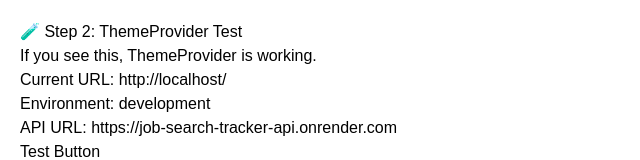
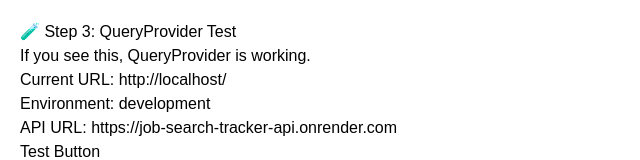
Before and after one commit to haim9798/job-search-tracker-frontend, a React (Create React App) app: page / in a window 1280 px wide. Shown: the top 160 px of the page, without its empty margins (0-640 px from the left). Built offline with nearby package versions, Linux system fonts and the light colour scheme; no server answers.

Commit message:
STEP 3: Add QueryProvider to test incrementally
- Added QueryProvider wrapper around test content
- Added QueryProvider import
- This will test if QueryProvider is causing the hanging issue

```diff
--- a/src/App.tsx
+++ b/src/App.tsx
@@ -4,6 +4,7 @@
 import { LoginPage, RegisterPage, DashboardPage, PositionsPage, CreatePositionPage, EditPositionPage, PositionDetailsPage, StatisticsPage } from './pages';
 import { ErrorBoundary } from './components/error';
 import { ThemeProvider } from './contexts/ThemeContext';
+import { QueryProvider } from './providers/QueryProvider';
 
 function App() {
   // Debug logging for app initialization
@@ -26,15 +27,16 @@
     // Example: Sentry.captureException(error, { contexts: { react: errorInfo } });
   };
 
-  // STEP 2: Add ThemeProvider
-  console.log('🧪 STEP 2: Adding ThemeProvider');
+  // STEP 3: Add QueryProvider
+  console.log('🧪 STEP 3: Adding QueryProvider');
 
   return (
     <ErrorBoundary onError={handleGlobalError}>
       <ThemeProvider>
+        <QueryProvider>
           <div style={{ padding: '20px', fontFamily: 'Arial, sans-serif' }}>
-          <h1>🧪 Step 2: ThemeProvider Test</h1>
-          <p>If you see this, ThemeProvider is working.</p>
+            <h1>🧪 Step 3: QueryProvider Test</h1>
+            <p>If you see this, QueryProvider is working.</p>
             <p>Current URL: {window.location.href}</p>
             <p>Environment: {process.env.NODE_ENV}</p>
             <p>API URL: https://job-search-tracker-api.onrender.com</p>
@@ -45,6 +47,7 @@
               Test Button
             </button>
           </div>
+        </QueryProvider>
       </ThemeProvider>
     </ErrorBoundary>
   );
```
Lines whose indentation alone changed are shown as unchanged.
